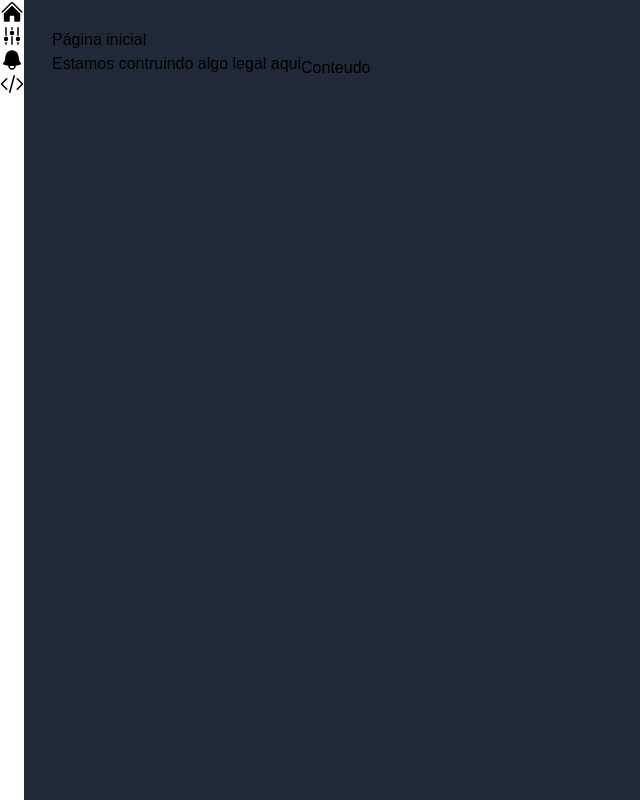
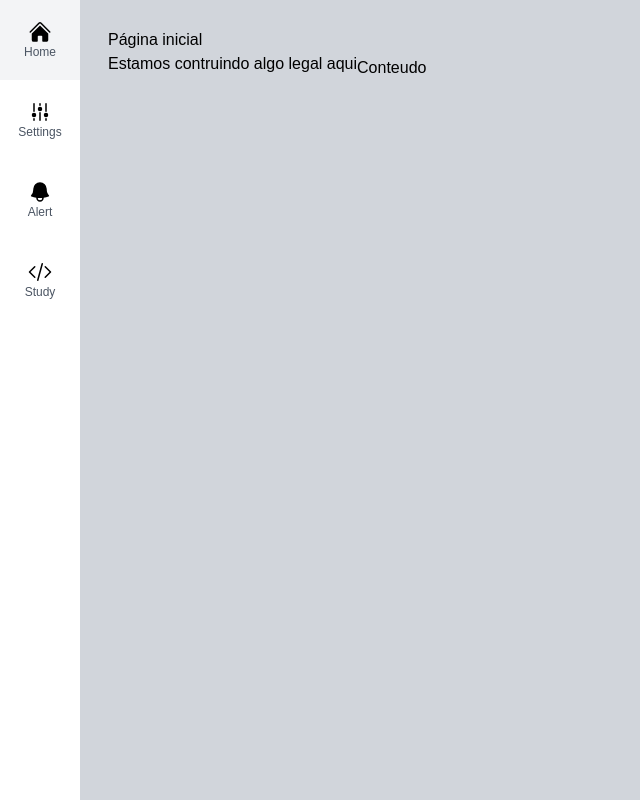
Before and after one commit to Beatrizaquino/admin-template, a Next.js app: page / in a window 1280 px wide. Shown: the whole page, without its empty margins (0-640 px from the left). Built offline with nearby package versions, Linux system fonts and the light colour scheme.

Commit message:
concertar na escola erro no menu

```diff
--- a/components/template/Layout.tsx
+++ b/components/template/Layout.tsx
@@ -10,11 +10,11 @@ interface LayoutProps {
 
 export default function Layout(props: LayoutProps) {
     return (
-        <div className={`dark flex h-screen w-screen`} >
+        <div className={` flex h-screen w-screen`} >
             <MenuLateral />
             <div className={`
             flex dlex-col w-full p-7
-            bg-gray-300 dark:bg-gray-800`
+            bg-gray-300 `
             }>
             <Cabecalho  titulo={props.titulo} subtitulo={props.subtitulo}/>
             <Conteudo>
--- a/components/template/MenuItems.tsx
+++ b/components/template/MenuItems.tsx
@@ -1,3 +1,5 @@
+import Link from "next/link"
+
 interface MenuItemProps {
     url: string
     texto: string
@@ -6,8 +8,21 @@ interface MenuItemProps {
 
 export default function MenuItem(props: MenuItemProps) {
     return (
-        <li>
-            {props.icone}
+        <li className={`hover:bg-gray-100`}>
+            <Link href={props.url}>
+                <a className={`
+                    flex flex-col justify-center items-center
+                    h-20 w-20
+                `}>
+                    {props.icone}
+                    <span className={`
+                        text-xs font-light text-gray-600
+
+                    `}>
+                        {props.texto}
+                    </span>
+                </a>
+            </Link>
         </li>
     )
 }
--- a/components/template/MenuLateral.tsx
+++ b/components/template/MenuLateral.tsx
@@ -6,10 +6,10 @@ export default function MenuLateral() {
     return (
         <aside>
             <ul className={``}>
-                <MenuItem url="/" texto="Home" icone={IconHome}/>
-                <MenuItem url="/"  texto="Settings" icone={IconSetting}/>
-                <MenuItem url="/"  texto="Alert" icone={IconAlert}/>
-                <MenuItem url="/"  texto="Study" icone={IconCode}/>
+                <MenuItem url="/Home" texto="Home" icone={IconHome}/>
+                <MenuItem url="/Settings"  texto="Settings" icone={IconSetting}/>
+                <MenuItem url="/Alert"  texto="Alert" icone={IconAlert}/>
+                <MenuItem url="/Study"  texto="Study" icone={IconCode}/>
             </ul>
         </aside>
     )
--- a/components/template/icons/index.tsx
+++ b/components/template/icons/index.tsx
@@ -1,3 +1,5 @@
+//For more icons https://heroicons.com
+
 export const IconHome = (
     <svg xmlns="http://www.w3.org/2000/svg" viewBox="0 0 24 24" fill="currentColor" className="w-6 h-6">
     <path d="M11.47 3.84a.75.75 0 011.06 0l8.69 8.69a.75.75 0 101.06-1.06l-8.689-8.69a2.25 2.25 0 00-3.182 0l-8.69 8.69a.75.75 0 001.061 1.06l8.69-8.69z" />
--- a/styles/globals.css
+++ b/styles/globals.css
@@ -14,28 +14,6 @@
 
 html,
 body {
-  max-width: 100vw;
-  overflow-x: hidden;
+
   font-family: 'Poppins', sans-serif;
 }
-
-body {
-  color: rgb(var(--foreground-rgb));
-  background: linear-gradient(
-      to bottom,
-      transparent,
-      rgb(var(--background-end-rgb))
-    )
-    rgb(var(--background-start-rgb));
-}
-
-a {
-  color: inherit;
-  text-decoration: none;
-}
-
-@media (prefers-color-scheme: dark) {
-  html {
-    color-scheme: dark;
-  }
-}
```
